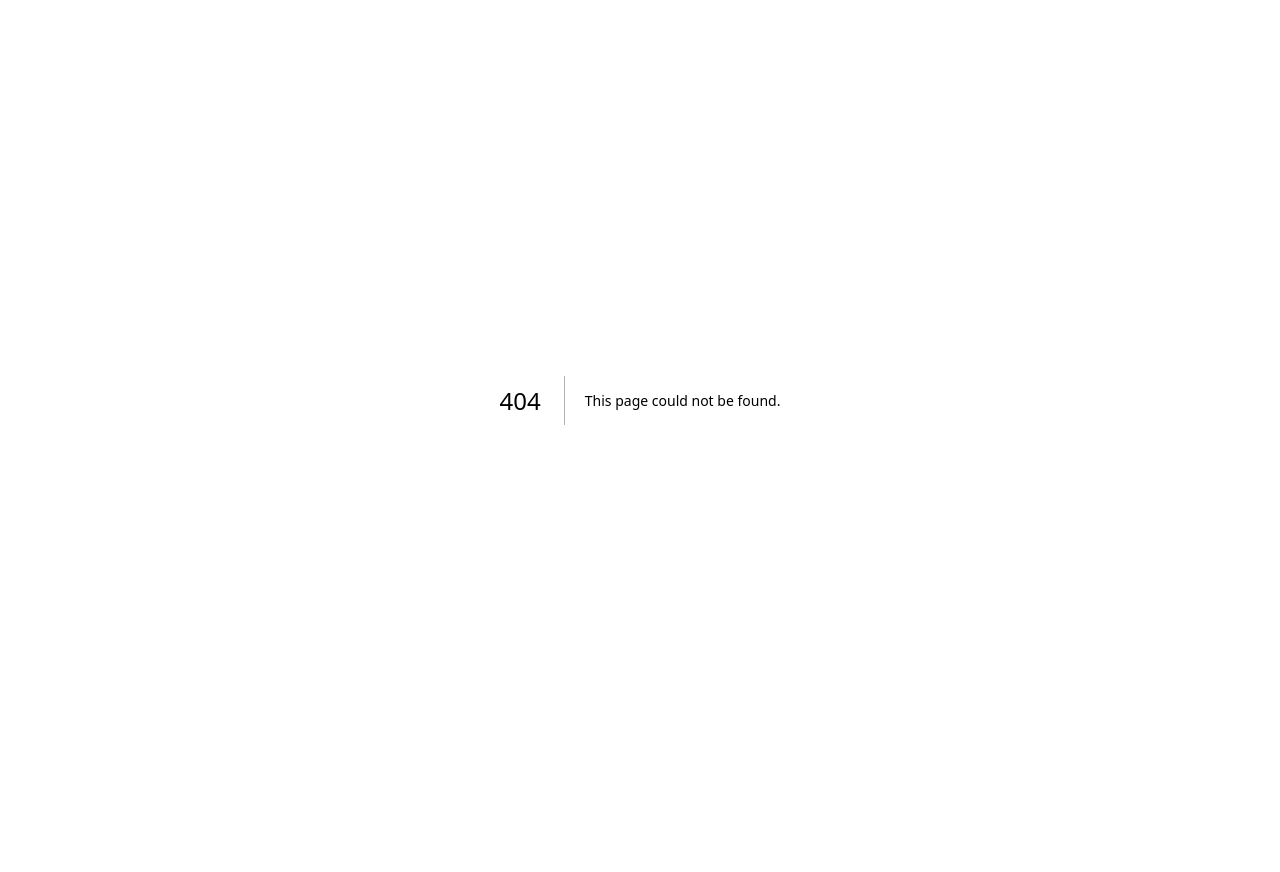
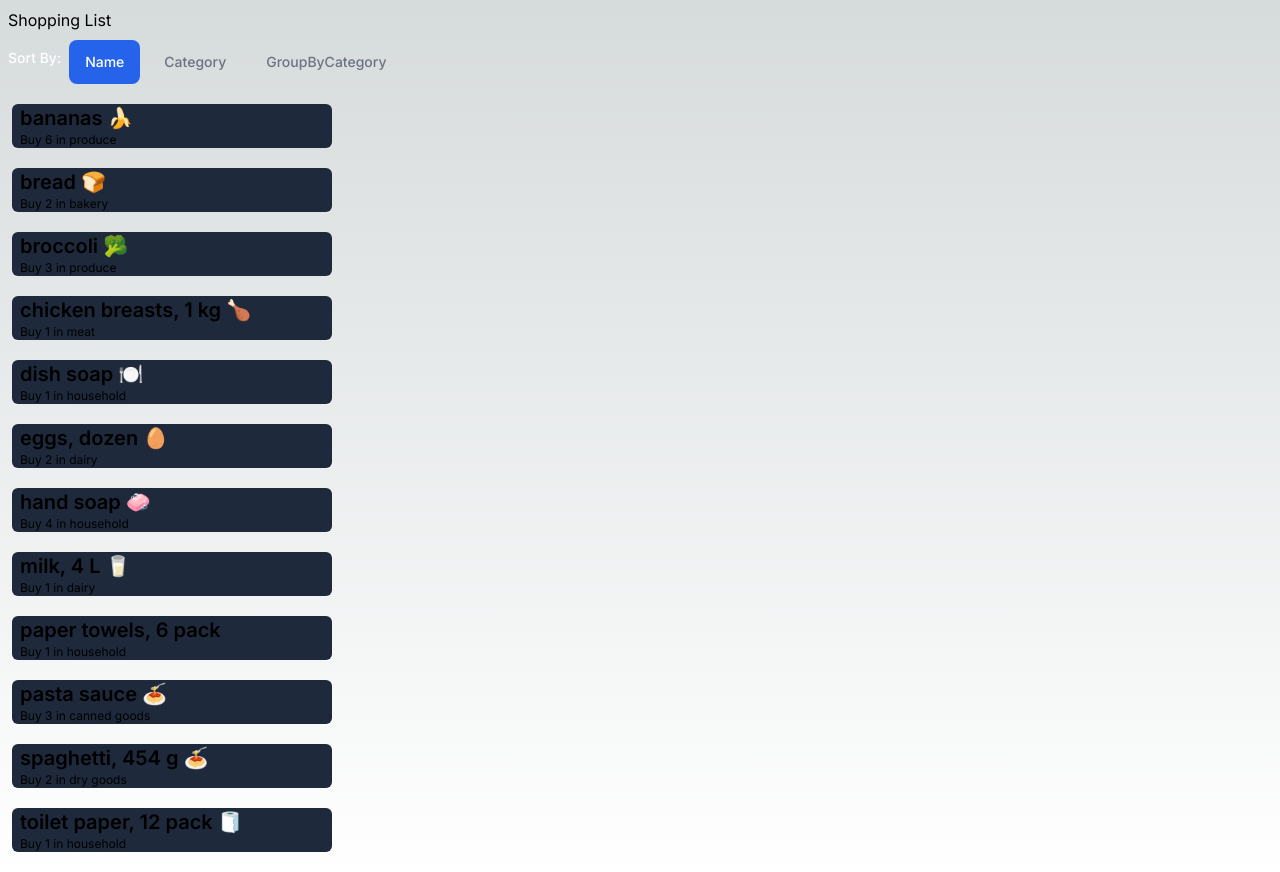
Before and after one commit to TimLinCa/cprg306-assignments, a Next.js app: page /week-5 in a window 1280 px wide. Before the commit this address had no page. Before the commit the page ends 800 px from the top, so only its background shows below. Built offline with nearby package versions, Linux system fonts and the light colour scheme.

Commit message:
Finished week 5 assignment

```diff
--- a/app/page.js
+++ b/app/page.js
@@ -8,6 +8,7 @@ export default function Page() {
         <li><Link className=" hover:text-green-500" href="/week-2">Week 2</Link></li>
         <li><Link className=" hover:text-green-500" href="/week-3">Week 3</Link></li>
         <li><Link className=" hover:text-green-500" href="/week-4">Week 4</Link></li>
+        <li><Link className=" hover:text-green-500" href="/week-5">Week 5</Link></li>
       </ol>
     </main>
   );
--- /dev/null
+++ b/app/week-5/item-list.js
@@ -0,0 +1,30 @@
+import Item from "./item";
+
+export default function ItemList(props) {
+    return (
+        <ui class="list-none">
+            {
+                (props.sortBy === "groupByCategory" && Object.keys(props.items).map(category => (
+                    <li key={category}>
+                        <h2 class="ml-2">{category}</h2>
+                        {
+                            props.items[category].map(item => (
+                                <Item key={item.id} name={item.name} quantity={item.quantity} category={item.category}></Item>
+                            ))
+                        }
+                    </li>
+                ))
+                )
+            }
+            {
+                (props.sortBy !== "groupByCategory" &&
+                    props.items.map(item => (
+                        <li key={item.id}>
+                            <Item name={item.name} quantity={item.quantity} category={item.category}></Item>
+                        </li>
+                    ))
+                )
+            }
+        </ui>
+    );
+}
--- /dev/null
+++ b/app/week-5/item.js
@@ -0,0 +1,10 @@
+export default function Item(props) {
+    return (
+        <div className=" bg-slate-800 w-80 m-5 ml-3 rounded-md">
+            <div className="m-2">
+                <h1 className=" text-xl font-semibold">{props.name}</h1>
+                <p className=" text-xs">Buy {props.quantity} in {props.category}</p>
+            </div>
+        </div>
+    );
+};
--- /dev/null
+++ b/app/week-5/page.js
@@ -0,0 +1,110 @@
+"use client"
+import { useState } from "react";
+import ItemList from "./item-list";
+import Item from "./item";
+export default function Page() {
+    // eslint-disable-next-line react-hooks/rules-of-hooks
+    const [sortBy, setsortBy] = useState("Name");
+    let itemList = [
+        {
+            "id": "1h2GJKH12gkHG31h1H",
+            "name": "milk, 4 L 🥛",
+            "quantity": 1,
+            "category": "dairy"
+        },
+        {
+            "id": "2KJH3k2j3H1k2J3K1H",
+            "name": "bread 🍞",
+            "quantity": 2,
+            "category": "bakery"
+        },
+        {
+            "id": "3h2KJH3k2j3H1k2J3",
+            "name": "eggs, dozen 🥚",
+            "quantity": 2,
+            "category": "dairy"
+        },
+        {
+            "id": "4k2J3K1H2GJKH12gk",
+            "name": "bananas 🍌",
+            "quantity": 6,
+            "category": "produce"
+        },
+        {
+            "id": "5H1h1H2KJH3k2j3H",
+            "name": "broccoli 🥦",
+            "quantity": 3,
+            "category": "produce"
+        },
+        {
+            "id": "6H1k2J3K1H2GJKH1",
+            "name": "chicken breasts, 1 kg 🍗",
+            "quantity": 1,
+            "category": "meat"
+        },
+        {
+            "id": "7gkHG31h1H2KJH3k",
+            "name": "pasta sauce 🍝",
+            "quantity": 3,
+            "category": "canned goods"
+        },
+        {
+            "id": "8j3H1k2J3K1H2GJK",
+            "name": "spaghetti, 454 g 🍝",
+            "quantity": 2,
+            "category": "dry goods"
+        },
+        {
+            "id": "9H12gkHG31h1H2KJ",
+            "name": "toilet paper, 12 pack 🧻",
+            "quantity": 1,
+            "category": "household"
+        },
+        {
+            "id": "10H3k2j3H1k2J3K1",
+            "name": "paper towels, 6 pack",
+            "quantity": 1,
+            "category": "household"
+        },
+        {
+            "id": "11k2J3K1H2GJKH12",
+            "name": "dish soap 🍽️",
+            "quantity": 1,
+            "category": "household"
+        },
+        {
+            "id": "12GJKH12gkHG31h1",
+            "name": "hand soap 🧼",
+            "quantity": 4,
+            "category": "household"
+        }
+    ]
+
+    if (sortBy === "Name") {
+        itemList.sort((a, b) => a.name.localeCompare(b.name))
+    } else if (sortBy === "Category") {
+        itemList.sort((a, b) => a.category.localeCompare(b.category))
+    } else if (sortBy === "groupByCategory") {
+        itemList = Object.groupBy(itemList, ({ category }) => category);
+    }
+    console.log(sortBy);
+    return (
+        <main>
+            <h1 class="m-2">Shopping List</h1>
+
+            <ul class="flex flex-wrap text-sm font-medium text-center text-gray-500 dark:text-gray-400">
+                <p class="m-2 text-white">Sort By:</p>
+                <li class="me-2">
+                    <a href="#" class={`inline-block px-4 py-3 ${sortBy === "Name" ? "text-white bg-blue-600" : ""} rounded-lg active`} aria-current="page" onClick={(e) => setsortBy("Name")}>Name</a>
+                </li>
+                <li class="me-2">
+                    <a href="#" class={`inline-block px-4 py-3 ${sortBy === "Category" ? "text-white bg-blue-600" : ""} rounded-lg hover:text-gray-900 hover:bg-gray-100 dark:hover:bg-gray-800 dark:hover:text-white`} onClick={(e) => setsortBy("Category")}>Category</a>
+                </li>
+                <li class="me-2">
+                    <a href="#" class={`inline-block px-4 py-3 ${sortBy === "groupByCategory" ? "text-white bg-blue-600" : ""} rounded-lg hover:text-gray-900 hover:bg-gray-100 dark:hover:bg-gray-800 dark:hover:text-white`} onClick={(e) => setsortBy("groupByCategory")}>GroupByCategory</a>
+                </li>
+            </ul>
+            <ItemList items={itemList} sortBy={sortBy}></ItemList>
+        </main>
+    );
+}
```
